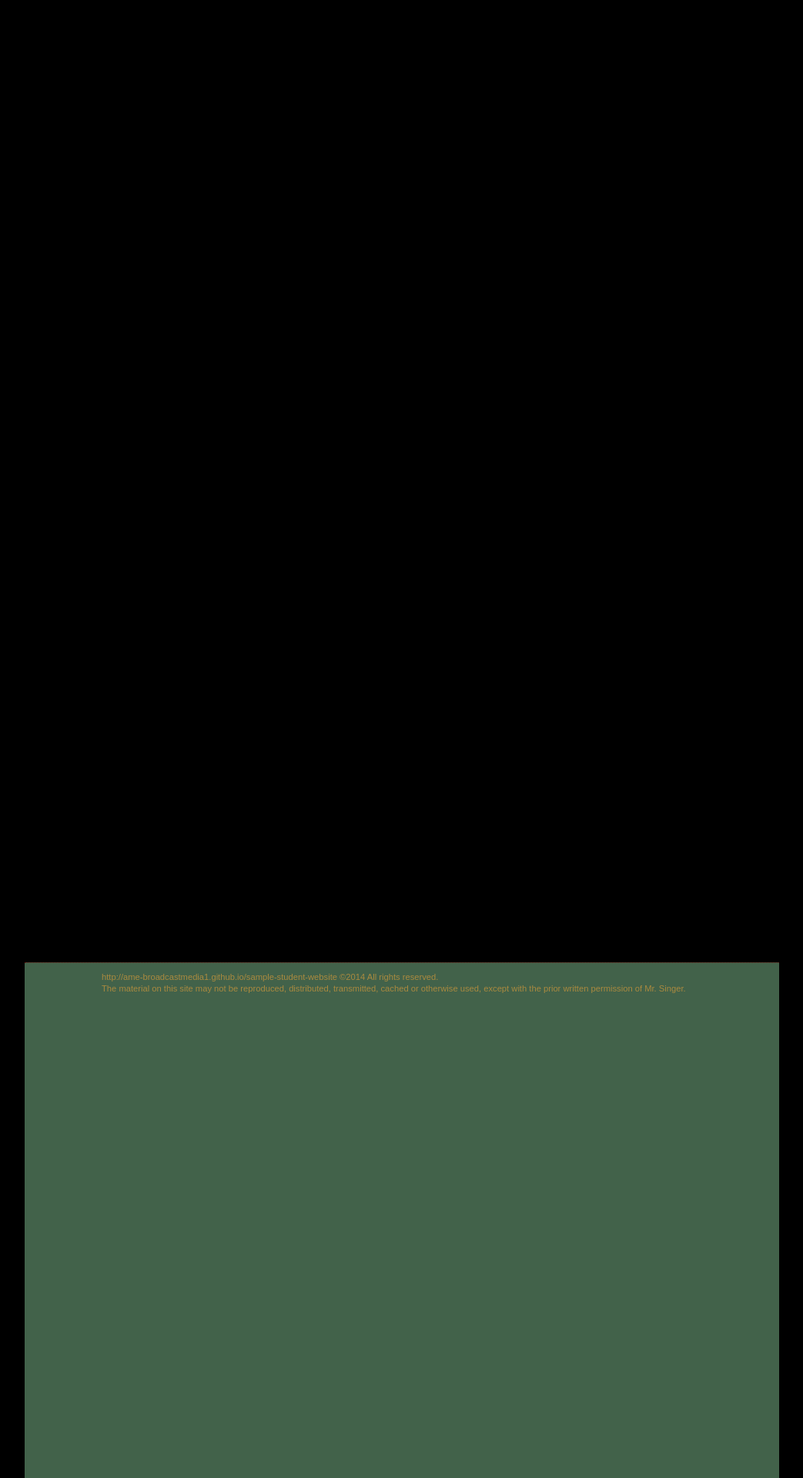
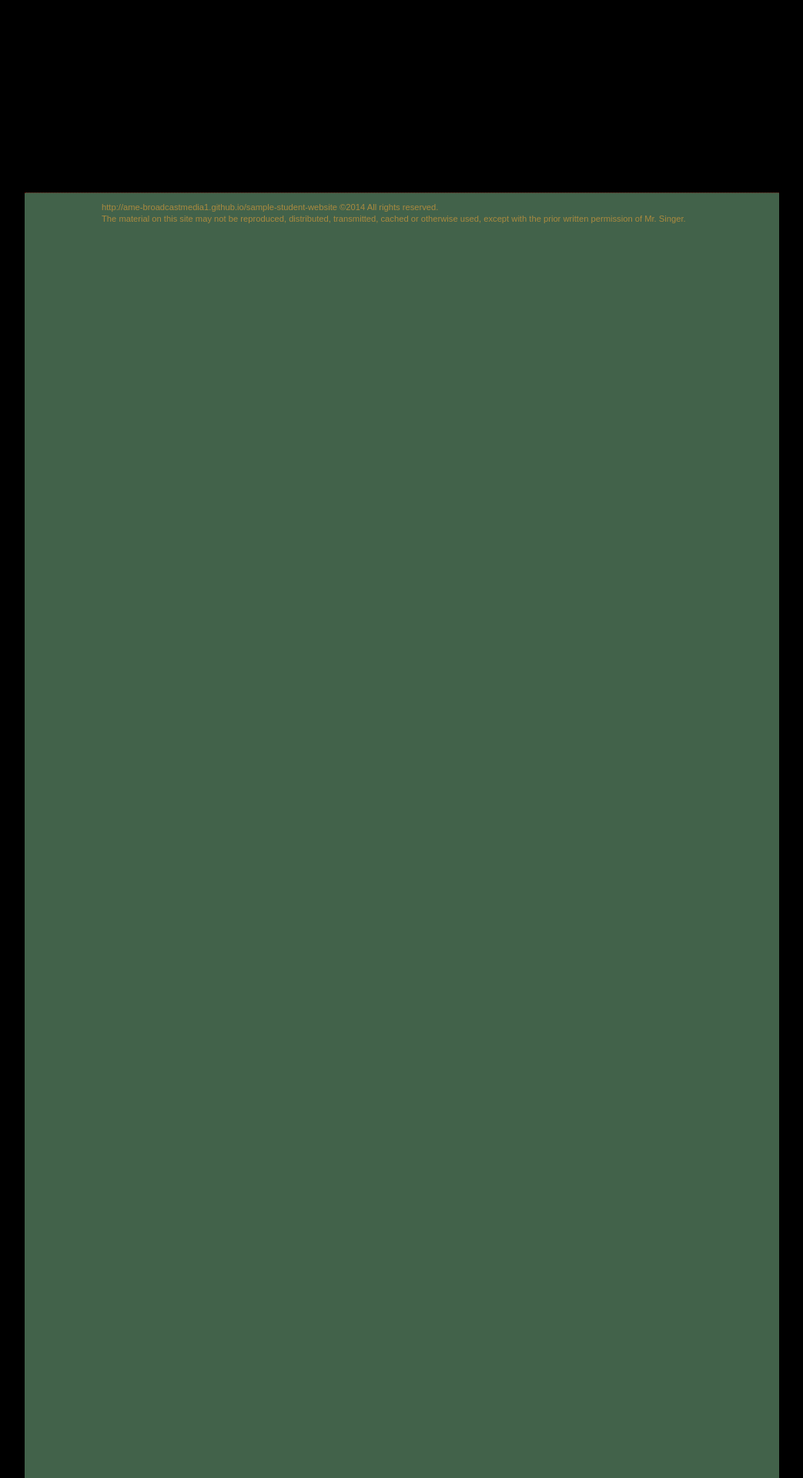
Before and after one commit to AME-BroadcastMedia1/sample-student-website, a PHP site: page /bb.html in a window 1280 px wide. Shown: the part 2499-4419 px from the top of the page at 77% size, without its empty margins (118-1161 px from the left). Run offline with PHP 8.4, Linux system fonts and the light colour scheme; some libraries are stand-ins or nearby versions; some web fonts are replaced.

Commit message:
fixing background

```diff
--- a/css/main.css
+++ b/css/main.css
@@ -38,7 +38,7 @@
 
 .content {
   margin: 0 100px 0 100px;
-  height: 3000px
+  height: 2000px
  }
 
 header {
```
